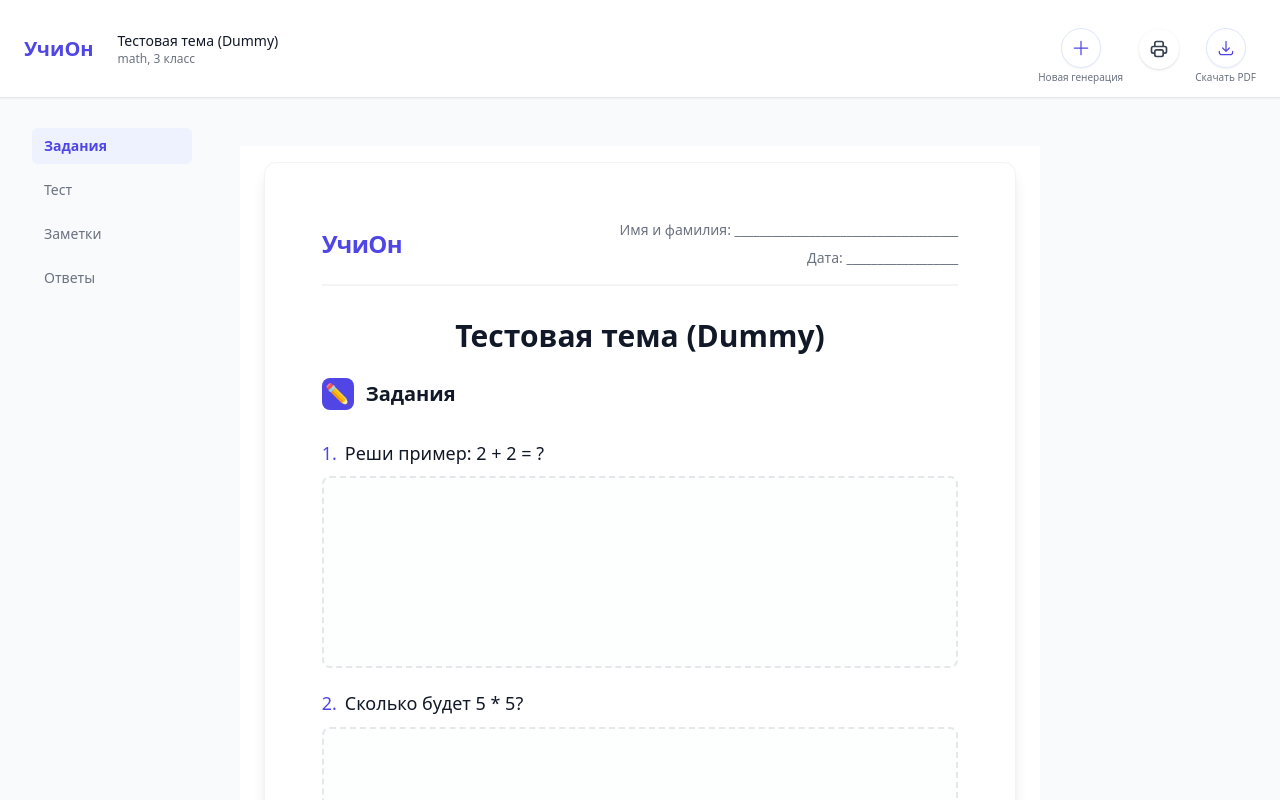
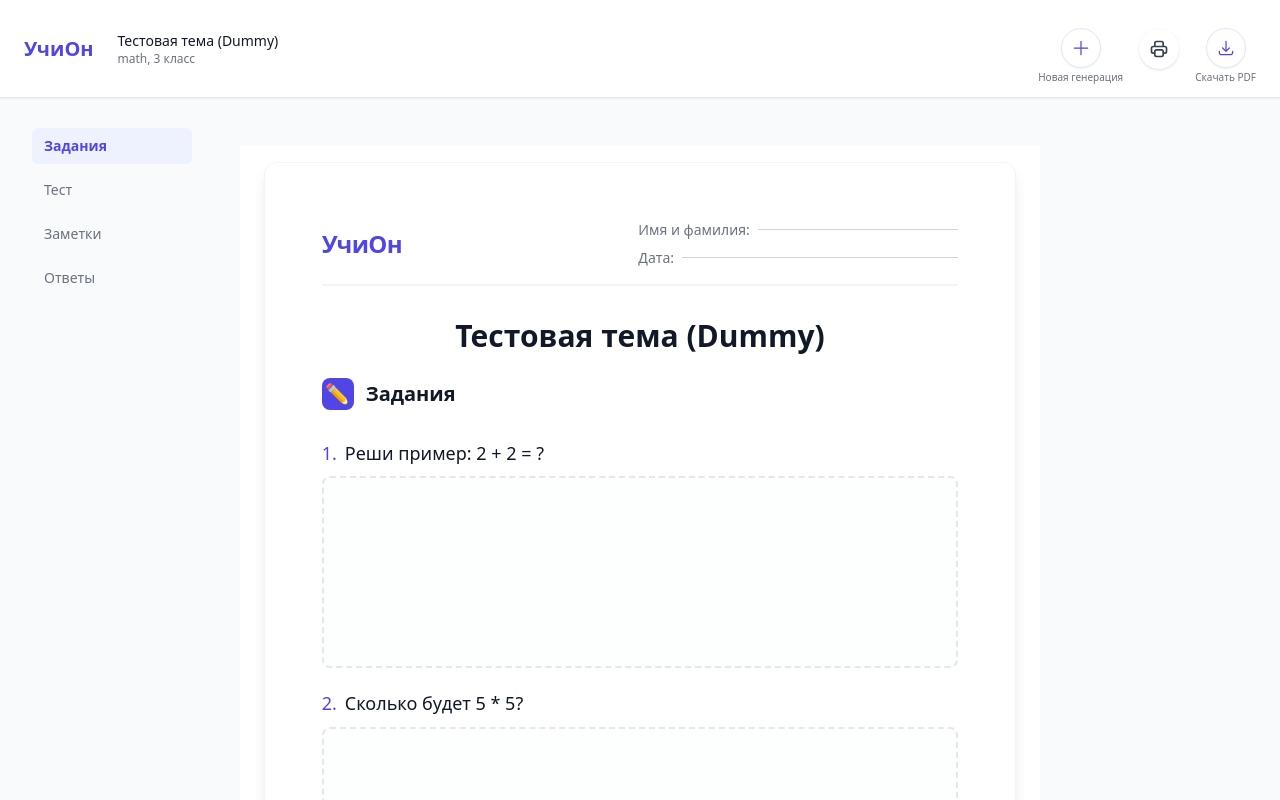
Before and after one commit to kowalski-s/uchion, a React (Vite) app: page /worksheet/1 in a window 1280 px wide. Shown: the top 800 px of the page. Built offline with nearby package versions, Linux system fonts and the light colour scheme.

Commit message:
фикс полей на телефоне

```diff
--- a/src/pages/WorksheetPage.tsx
+++ b/src/pages/WorksheetPage.tsx
@@ -283,14 +283,23 @@ export default function WorksheetPage() {
           {/* PAGE 1 */}
           <PageContainer id="page1">
           {/* HEADER */}
-          <div className="mb-8 flex items-center justify-between border-b-2 border-gray-100 pb-4">
+          <div className="mb-8 flex flex-col sm:flex-row sm:items-center justify-between border-b-2 border-gray-100 pb-4 gap-4">
             <div className="flex items-center gap-2 text-indigo-600">
                <span className="text-2xl font-bold tracking-tight">УчиОн</span>
             </div>
             {/* Name/Date Header for First Page */}
-             <div className="text-sm text-gray-500 text-right">
-               <div className="mb-2">Имя и фамилия: ____________________________________</div>
-               <div>Дата: __________________</div>
+             <div className="text-sm text-gray-500 w-full sm:w-auto sm:min-w-[320px]">
+               <div className="flex flex-col gap-2 w-full max-w-full">
+                 <div className="flex items-center gap-2 w-full">
+                   <span className="whitespace-nowrap">Имя и фамилия:</span>
+                   <div className="border-b border-gray-300 flex-1 min-w-0"></div>
+                 </div>
+
+                 <div className="flex items-center gap-2 w-full">
+                   <span className="whitespace-nowrap">Дата:</span>
+                   <div className="border-b border-gray-300 flex-1 min-w-0"></div>
+                 </div>
+               </div>
              </div>
           </div>
 
```
Also changed, not shown: 1 other file (tests, documents, lock files or other folders).
